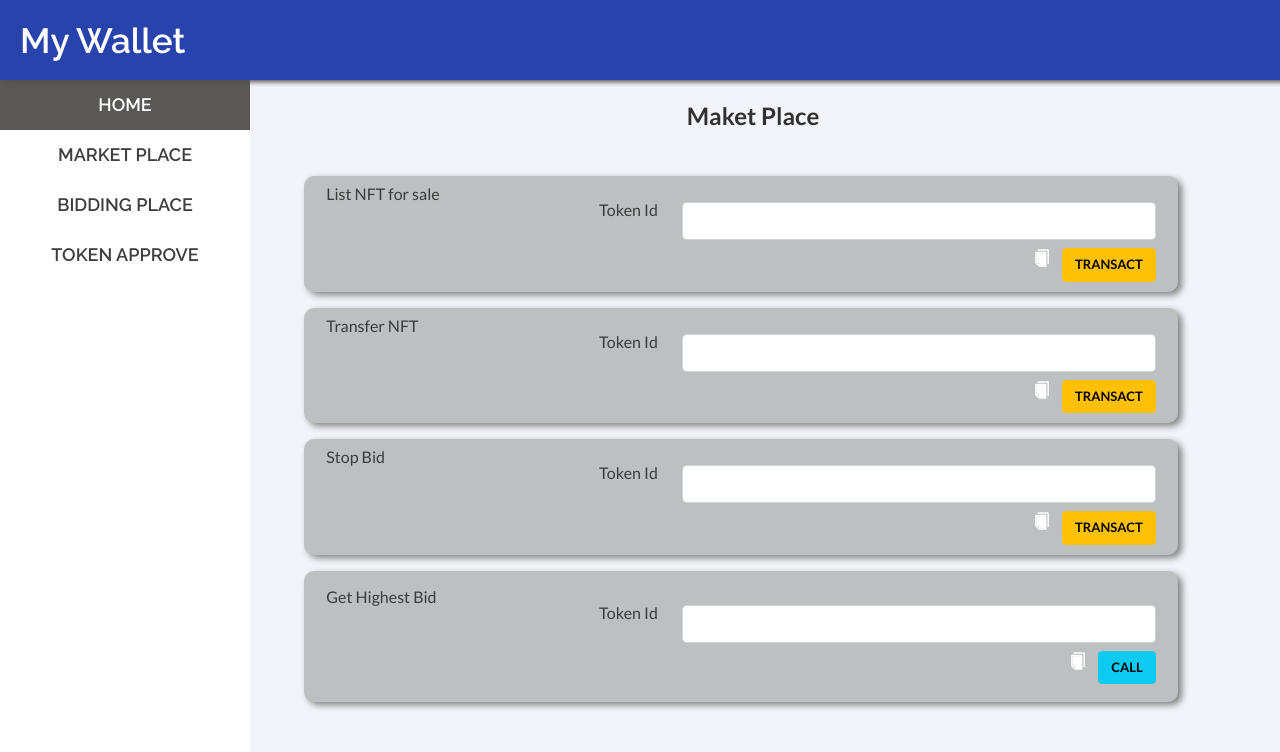
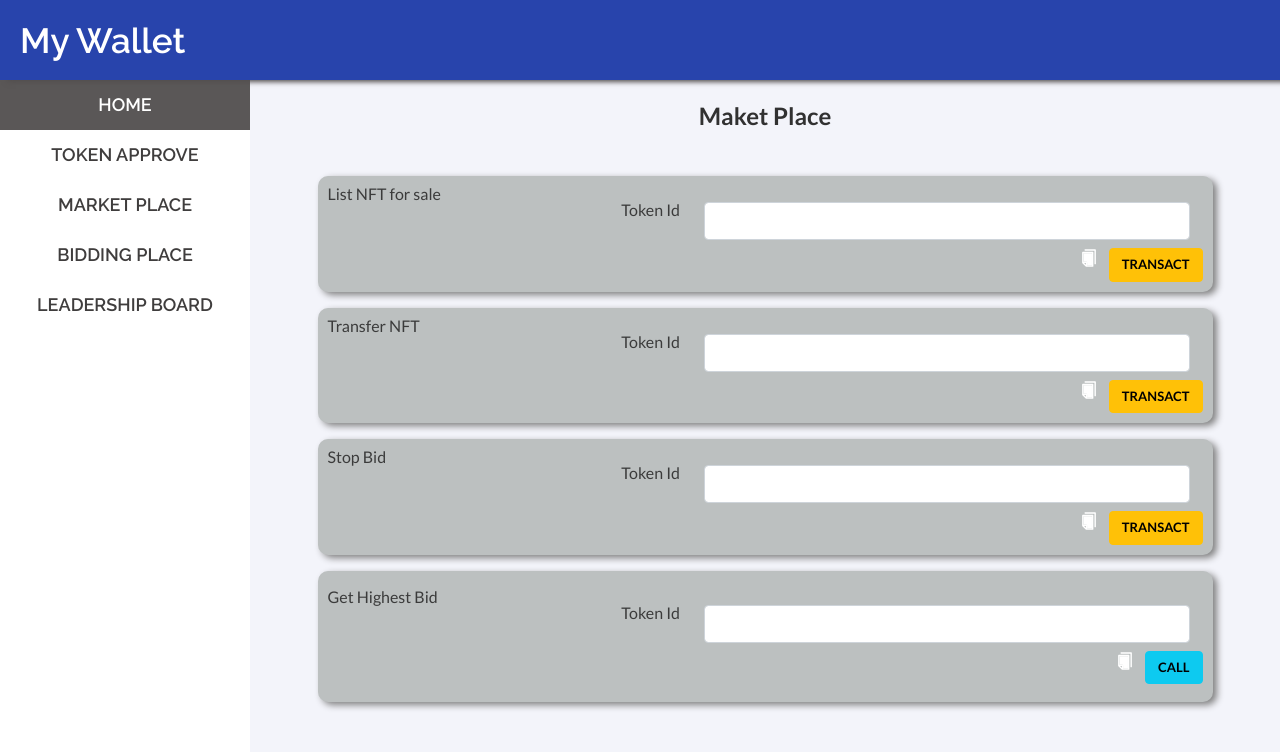
Before and after one commit to A1kartikey/ERCforNFT, a React (Create React App) app: page /nft-market-place in a window 1280 px wide. Shown: the top 752 px of the page. Built offline with nearby package versions, Linux system fonts and the light colour scheme; a web font is replaced by a local one; what ipfs-http-client would draw is missing.

Commit message:
added leadership page

```diff
--- a/src/App.js
+++ b/src/App.js
@@ -8,6 +8,7 @@ import { MarketPlace } from "./Pages/MarketPlace";
 import { BiddingPlace } from "./Pages/BiddingPlace";
 import { TokenApprovePage } from "./Pages/TokenApprovePage";
 import 'bootstrap/dist/css/bootstrap.min.css';
+import { LeaderShipBoard } from "./Pages/LeaderShipBoard";
 
 
 
@@ -21,6 +22,7 @@ function App() {
         <RouteWithLayout layout={EmptyLayout} path="/nft-market-place"  component={MarketPlace}></RouteWithLayout>
         <RouteWithLayout layout={EmptyLayout} path="/nft-bidding-place"  component={BiddingPlace}></RouteWithLayout>
         <RouteWithLayout layout={EmptyLayout} path="/token-approve-page"  component={TokenApprovePage}></RouteWithLayout>
+        <RouteWithLayout layout={EmptyLayout} path="/leadership-board"  component={LeaderShipBoard}></RouteWithLayout>
       </Switch>
     </Router>
   );
--- a/src/Layout/EmptyLayout/EmptyLayout.js
+++ b/src/Layout/EmptyLayout/EmptyLayout.js
@@ -25,9 +25,10 @@ export const EmptyLayout = ({ children }) => {
       <div className={styles.wrapper}>
         <div className={styles.navContainer}>
             <Link className={classNames(styles.navLink,{[styles.activeTab]: activeTab===1 })} onClick={()=>setActiveTab(1)} to={'/'} >Home</Link>
-            <Link className={classNames(styles.navLink,{[styles.activeTab]: activeTab===2 })} onClick={()=>setActiveTab(2)} to={'/nft-market-place'} >Market Place</Link>
-            <Link className={classNames(styles.navLink,{[styles.activeTab]: activeTab===3 })} onClick={()=>setActiveTab(3)} to={'/nft-bidding-place'} >Bidding Place</Link>
-            <Link className={classNames(styles.navLink,{[styles.activeTab]: activeTab===4 })} onClick={()=>setActiveTab(4)} to={'/token-approve-page'} >Token Approve</Link>
+            <Link className={classNames(styles.navLink,{[styles.activeTab]: activeTab===2 })} onClick={()=>setActiveTab(2)} to={'/token-approve-page'} >Token Approve</Link>
+            <Link className={classNames(styles.navLink,{[styles.activeTab]: activeTab===3 })} onClick={()=>setActiveTab(3)} to={'/nft-market-place'} >Market Place</Link>
+            <Link className={classNames(styles.navLink,{[styles.activeTab]: activeTab===4 })} onClick={()=>setActiveTab(4)} to={'/nft-bidding-place'} >Bidding Place</Link>
+            <Link className={classNames(styles.navLink,{[styles.activeTab]: activeTab===5 })} onClick={()=>setActiveTab(5)} to={'/leadership-board'} >Leadership Board</Link>
         </div>
         <div className={styles.childrenContainer}>
             {children}
--- a/src/Pages/BiddingPlace/index.js
+++ b/src/Pages/BiddingPlace/index.js
@@ -18,8 +18,8 @@ export const BiddingPlace =()=>{
     })
     const storeData = useSelector((state) => state.data);
     const blockchain = useSelector((state) => {console.log('checking bchain',state.blockchain); return state.blockchain});
-
-    useEffect(()=>{SetmyState({...myState, bidding_bid:storeData.nft_token})},[storeData])
+    console.log("Bidding place",{storeData})
+    useEffect(()=>{SetmyState({...myState, bidding_tokenid:storeData.nft_token})},[storeData])
     // const storeData = useSelector((state) => { SetmyState({...myState, bidding_bid:state.data.nft_token})});
 
     const listForNftFunction = () => {
@@ -123,7 +123,7 @@ export const BiddingPlace =()=>{
 
 
     return  <div className='market-place' style={{height:'100vh'}}>
-                {console.log(storeData)}
+                {console.log({storeData})}
                 <div className='row'>
                     <div className='col-md-12 mt-4 text-center text-white'>
                         <span className='header'>Bidding Place</span>
--- /dev/null
+++ b/src/Pages/LeaderShipBoard/LeaderShipBoard.css
@@ -0,0 +1,63 @@
+.market-place{
+    /* width:100vw;
+    height: 100vh; */
+    font-family: 'Lato', sans-serif;
+    /* position: fixed */
+}
+.row{
+    margin:0;
+    width: 100%;
+}
+.col-md-12{
+    padding:0;
+}
+.market-place .header{
+    font-size: 1.5rem;
+    font-weight: 600;
+    color: #313131;
+}
+
+.market-place .custom-card-body{
+    width:90%;
+    position: relative;
+    border-radius: 5px;
+    color:#3b3b3b;
+
+    padding:1rem;
+    /* overflow-y: scroll; */
+    margin-bottom: 1rem;
+}
+
+.menu-hover{
+    border-bottom:1px solid #2C2C2D;
+    font-size:.8rem;
+    cursor:pointer;
+    border-bottom:1px solid #2C2C2D;
+}
+.menu-hover:hover{
+background-color: #2C2C2D;
+}
+
+.market-place .form-control{
+    color: #2C2C2D;
+}
+
+.market-place .mt-5{
+    margin-top: 1rem !important;
+}
+
+.market-place .text-info{
+    color: #2C2C2D;
+}
+
+.market-place .btn{
+    text-transform: uppercase;
+    margin-left: 10px;
+    font-weight: 600;
+    font-size: 13px;
+}
+
+.biddingPlace-Card{
+    background-color: #bcc0c0;
+    box-shadow: 4px 3px 7px grey;
+}
--- /dev/null
+++ b/src/Pages/LeaderShipBoard/LeaderShipBoard.module.css
@@ -0,0 +1,14 @@
+.tokenApprovePage{
+    height: 100%;
+    width: 100%;
+    display: flex;
+    align-items: center;
+    justify-content: center;
+}
+
+
+.text{
+    color: #3f3d3d;
+    margin-bottom: 20px;
+    font-size: 20px;
+}
--- /dev/null
+++ b/src/Pages/LeaderShipBoard/index.js
@@ -0,0 +1,76 @@
+import React, { useEffect, useState } from 'react';
+import '../MarketPlace/MarketPlace.css';
+import { useDispatch, useSelector } from "react-redux";
+import { AiTwotoneCopy } from 'react-icons/ai';
+import { useHistory } from "react-router";
+import styles from './LeaderShipBoard.module.css';
+import './LeaderShipBoard.css';
+import classNames from 'classnames';
+import Button from '../../commons/Button/Button';
+import { fetchData } from '../../redux/data/dataActions';
+
+
+export const LeaderShipBoard =()=>{
+    const history = useHistory();
+    const blockchain = useSelector((state) => state.blockchain);
+    const [loading , setLoading ] = useState(false);
+    const [status ,setStatus] = useState("");
+    const [address ,setAddress] = useState("");
+    const [receipt ,setReceipt] = useState("");
+    const dispatch = useDispatch();
+
+    useEffect(() => {
+      if (blockchain.account !== "" && blockchain.smartContract !== null) {
+        dispatch(fetchData(blockchain.account));
+      }
+    }, [blockchain.smartContract, dispatch]);
+
+    const approveNftToken2 = () => {
+      console.log('Approver running ... ')
+      blockchain?.smartContract2?.methods
+      .balanceOf(address)
+      .call({ from: blockchain.account2})
+      // .once("error",(err) => {
+      //   console.log(err) ;
+      // })
+      .then((receiptNumber)=>{
+        console.log("receipt: ",receiptNumber);
+        setReceipt(receiptNumber);
+        setLoading(false);
+        // setMyState({...myState, nftToken:receipt.events.Transfer.returnValues.tokenId})
+        // dispatch(setDataTokenToStore(receipt.events.Transfer.returnValues.tokenId))
+        setStatus("successfully approved your coins to marketplace :) !");
+      })
+      .catch(e=>{
+        console.log('Aprrover NFT Token : ',e)
+      })
+    }
+
+    console.log("address : ",address)
+    return (<div className='market-place' style={{height:'100vh'}}>
+    <div className='row'>
+        <div className='col-md-12 mt-4 text-center text-white'>
+            <span className='header'>LEADERSHIP BOARD</span>
+        </div>
+        <div className='col-md-12 mt-5 d-flex justify-content-center'>
+            <div className='custom-card-body biddingPlace-Card'>
+                <div className='row'>
+                    {/* <div className='col-md-12'>
+                        Place your Bid
+                    </div> */}
+                    <div className='col-md-5'>
+                        <div style={{widthL:'100%',float:'right'}}>Wallet Address </div>
+                    </div>
+                    <div className='col-md-7'>
+                        <input type="text" value={address} onChange={(e)=>{setAddress(e.target.value)}} placeholder='' className='form-control' />
+                    </div>
+                    <div className='col-md-12 mt-2'>
+                        <button className='btn btn-warning' onClick={()=>approveNftToken2()} style={{float:'right'}}>Transact</button> <AiTwotoneCopy color={'#fff'} size={20}  style={{float:'right'}}></AiTwotoneCopy>
+                    </div>
+                    {receipt && <div title={address} className={styles.text}>Your current wallet balance is : {receipt}</div>}
+                </div>
+            </div>
+        </div>
+    </div>
+</div>)
+}
```
